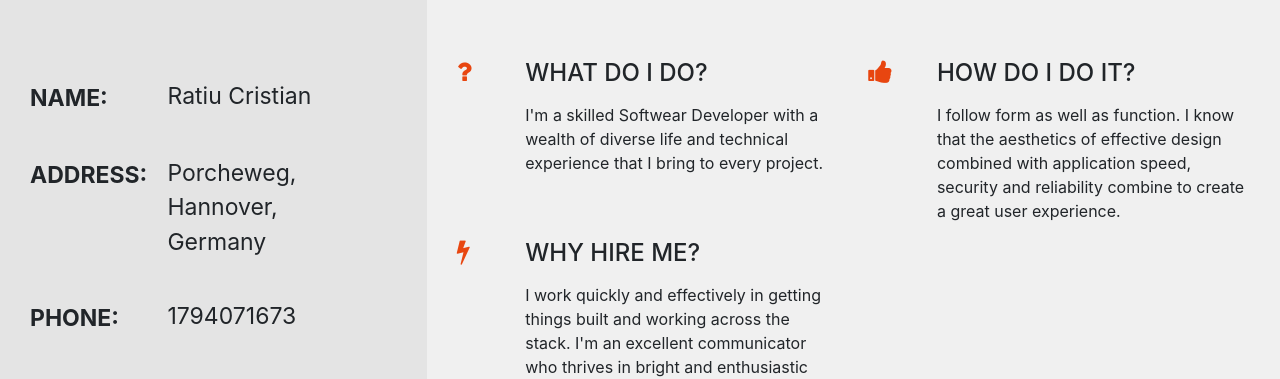
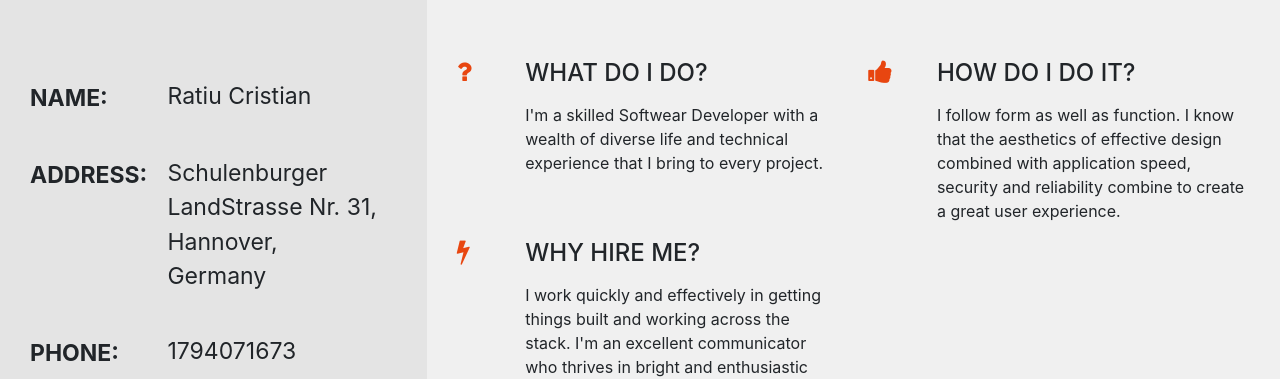
Before and after one commit to RatiuCristian1/Resume_Project, a plain HTML site: page index.html in a window 1280 px wide. Shown: the part 430-809 px from the top of the page. Drawn offline with nearby package versions, Linux system fonts and the light colour scheme.

Commit message:
Some even more bugs and deployment issues

```diff
--- a/index.html
+++ b/index.html
@@ -79,7 +79,7 @@
                     </div>
                     <div class="value">
                         <p>
-                            Porcheweg, Hannover, Germany
+                            Schulenburger LandStrasse Nr. 31, Hannover, Germany
                         </p>
                     </div>
                 </div>
```
